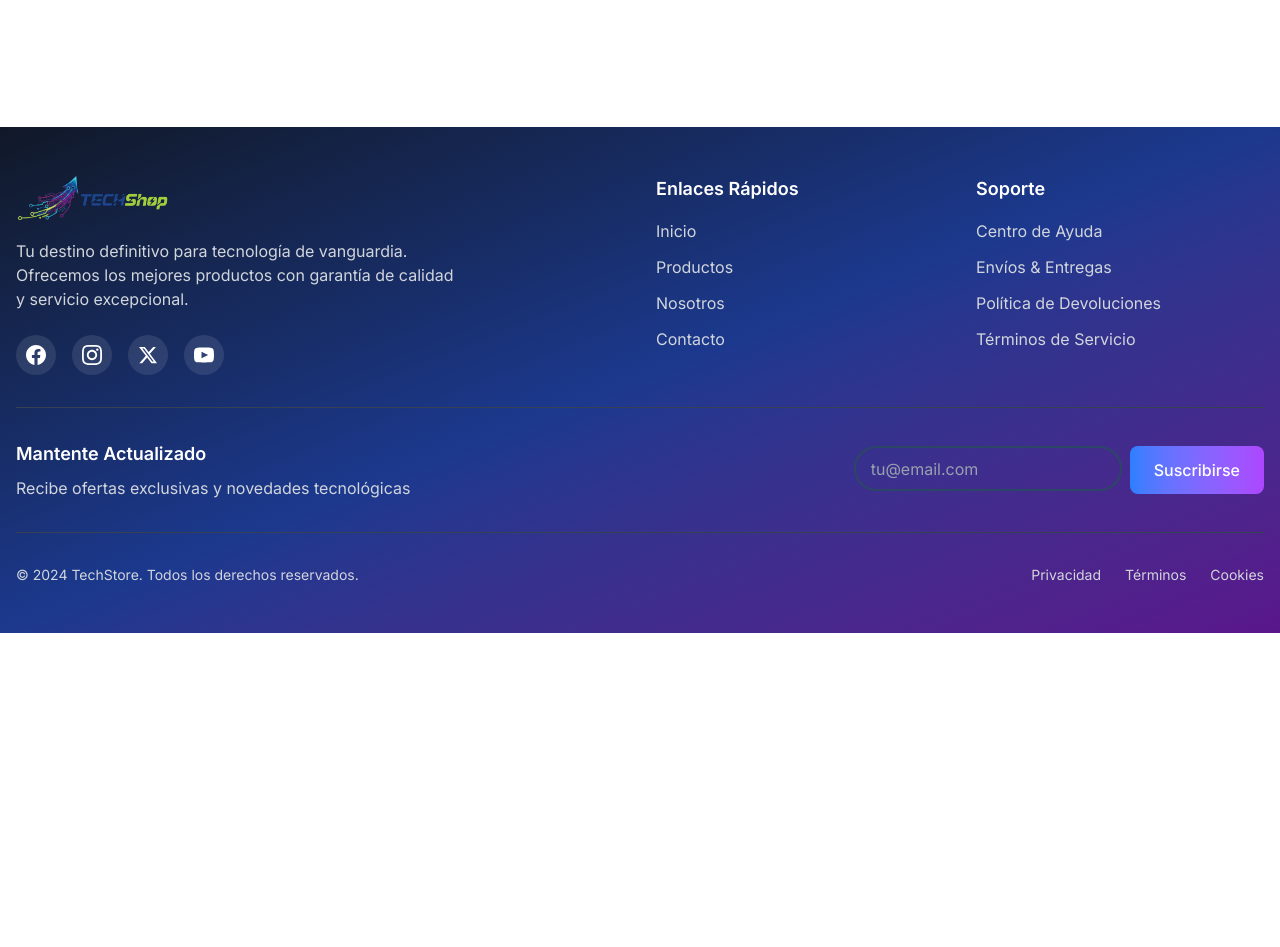
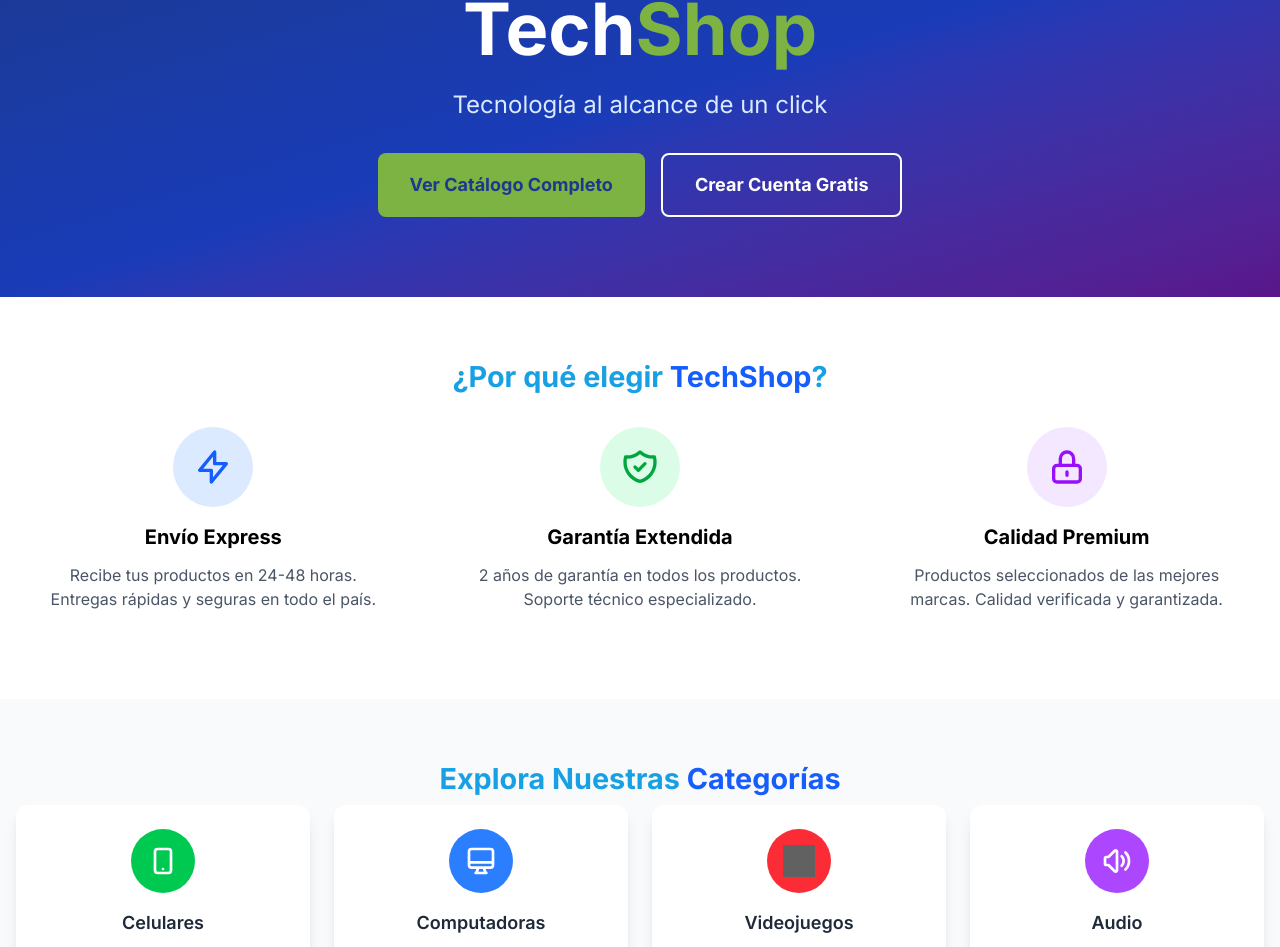
Before and after one commit to JorgePalomino2712/TechShop, a React (Vite) app: page / in a window 1280 px wide. Shown: the part 167-1114 px from the top of the page. Before the commit the page ends 800 px from the top, so only its background shows below. Built offline with nearby package versions, Linux system fonts and the light colour scheme; grey boxes are pictures that could not be loaded.

Commit message:
landing page terminada

```diff
--- a/src/pages/public/Landing.jsx
+++ b/src/pages/public/Landing.jsx
@@ -1,7 +1,169 @@
-import React from 'react'
+import React from 'react';
+import { useNavigate } from 'react-router-dom';
 
 export default function Landing() {
+  const navigate = useNavigate();
+
   return (
-    <div>Landing</div>
-  )
+    <div className="min-h-screen font-inter">
+      {/* Hero Section - */}
+      <section className="bg-gradient-to-br from-blue-900 via-blue-800 to-purple-900 text-white">
+        <div className="max-w-7xl mx-auto px-4 py-20">
+          <div className="text-center">
+            <h1 className="text-5xl md:text-7xl font-bold mb-6">
+              Tech<span className="text-[#7CB342]">Shop</span>
+            </h1>
+            <p className="text-xl md:text-2xl mb-8 text-blue-100 max-w-3xl mx-auto">
+              Tecnología al alcance de un click
+            </p>
+            <div className="flex flex-col sm:flex-row gap-4 justify-center">
+              <button
+                onClick={() => navigate('/products')}
+                className="bg-[#7CB342] text-blue-900 px-8 py-4 rounded-lg text-lg font-bold hover:bg-[#8BC34A] transition-colors cursor-pointer"
+              >
+                Ver Catálogo Completo
+              </button>
+              <button
+                onClick={() => navigate('/crearCuenta')}
+                className="border-2 border-white text-white px-8 py-4 rounded-lg text-lg font-bold hover:bg-white hover:text-blue-900 transition-colors cursor-pointer"
+              >
+                Crear Cuenta Gratis
+              </button>
+            </div>
+          </div>
+        </div>
+      </section>
+
+      {/* Features */}
+      <section className="py-16 bg-white">
+        <div className="max-w-7xl mx-auto px-4">
+          <h2 className="text-4xl font-bold text-center text-gray-800 mb-12">
+            ¿Por qué elegir <span className="text-blue-600">TechShop</span>?
+          </h2>
+          <div className="grid grid-cols-1 md:grid-cols-3 gap-8">
+            <div className="text-center p-6">
+              <div className="w-20 h-20 bg-blue-100 rounded-full flex items-center justify-center mx-auto mb-4">
+                <svg className="w-10 h-10 text-blue-600" fill="none" stroke="currentColor" viewBox="0 0 24 24">
+                  <path strokeLinecap="round" strokeLinejoin="round" strokeWidth={2} d="M13 10V3L4 14h7v7l9-11h-7z" />
+                </svg>
+              </div>
+              <h3 className="text-xl font-bold mb-3">Envío Express</h3>
+              <p className="text-gray-600">
+                Recibe tus productos en 24-48 horas. Entregas rápidas y seguras en todo el país.
+              </p>
+            </div>
+
+            <div className="text-center p-6">
+              <div className="w-20 h-20 bg-green-100 rounded-full flex items-center justify-center mx-auto mb-4">
+                <svg className="w-10 h-10 text-green-600" fill="none" stroke="currentColor" viewBox="0 0 24 24">
+                  <path strokeLinecap="round" strokeLinejoin="round" strokeWidth={2} d="M9 12l2 2 4-4m5.618-4.016A11.955 11.955 0 0112 2.944a11.955 11.955 0 01-8.618 3.04A12.02 12.02 0 003 9c0 5.591 3.824 10.29 9 11.622 5.176-1.332 9-6.03 9-11.622 0-1.042-.133-2.052-.382-3.016z" />
+                </svg>
+              </div>
+              <h3 className="text-xl font-bold mb-3">Garantía Extendida</h3>
+              <p className="text-gray-600">
+                2 años de garantía en todos los productos. Soporte técnico especializado.
+              </p>
+            </div>
+
+            <div className="text-center p-6">
+              <div className="w-20 h-20 bg-purple-100 rounded-full flex items-center justify-center mx-auto mb-4">
+                <svg className="w-10 h-10 text-purple-600" fill="none" stroke="currentColor" viewBox="0 0 24 24">
+                  <path strokeLinecap="round" strokeLinejoin="round" strokeWidth={2} d="M12 15v2m-6 4h12a2 2 0 002-2v-6a2 2 0 00-2-2H6a2 2 0 00-2 2v6a2 2 0 002 2zm10-10V7a4 4 0 00-8 0v4h8z" />
+                </svg>
+              </div>
+              <h3 className="text-xl font-bold mb-3">Calidad Premium</h3>
+              <p className="text-gray-600">
+                Productos seleccionados de las mejores marcas. Calidad verificada y garantizada.
+              </p>
+            </div>
+          </div>
+        </div>
+      </section>
+
+      {/* Categories Section */}
+      <section className="py-16 bg-gray-50">
+        <div className="max-w-7xl mx-auto px-4">
+          <h2 className="text-4xl font-bold text-center text-gray-800 mb-12">
+            Explora Nuestras <span className="text-blue-600">Categorías</span>
+          </h2>
+          <div className="grid grid-cols-1 md:grid-cols-2 lg:grid-cols-4 gap-6">
+
+            {/* Celulares */}
+            <div
+              className="bg-white rounded-xl shadow-lg p-6 text-center hover:shadow-xl transition-shadow cursor-pointer group"
+              onClick={() => navigate('/category/celulares')}
+            >
+              <div className="w-16 h-16 bg-green-500 rounded-full flex items-center justify-center mx-auto mb-4 group-hover:scale-110 transition-transform">
+                <svg className="w-8 h-8 text-white" fill="none" stroke="currentColor" viewBox="0 0 24 24">
+                  <path strokeLinecap="round" strokeLinejoin="round" strokeWidth={2} d="M12 18h.01M8 21h8a2 2 0 002-2V5a2 2 0 00-2-2H8a2 2 0 00-2 2v14a2 2 0 002 2z" />
+                </svg>
+              </div>
+              <h3 className="text-lg font-semibold text-gray-800 mb-2">
+                Celulares
+              </h3>
+              <p className="text-gray-600 text-sm">
+                Los últimos modelos
+              </p>
+            </div>
+
+            {/* Computadoras */}
+            <div
+              className="bg-white rounded-xl shadow-lg p-6 text-center hover:shadow-xl transition-shadow cursor-pointer group"
+              onClick={() => navigate('/category/computadoras')}
+            >
+              <div className="w-16 h-16 bg-blue-500 rounded-full flex items-center justify-center mx-auto mb-4 group-hover:scale-110 transition-transform">
+                <svg className="w-8 h-8 text-white" fill="none" stroke="currentColor" viewBox="0 0 24 24">
+                  <path strokeLinecap="round" strokeLinejoin="round" strokeWidth={2} d="M9.75 17L9 20l-1 1h8l-1-1-.75-3M3 13h18M5 17h14a2 2 0 002-2V5a2 2 0 00-2-2H5a2 2 0 00-2 2v10a2 2 0 002 2z" />
+                </svg>
+              </div>
+              <h3 className="text-lg font-semibold text-gray-800 mb-2">
+                Computadoras
+              </h3>
+              <p className="text-gray-600 text-sm">
+                Laptops y PCs
+              </p>
+            </div>
+
+            {/* Videojuegos */}
+            <div
+              className="bg-white rounded-xl shadow-lg p-6 text-center hover:shadow-xl transition-shadow cursor-pointer group"
+              onClick={() => navigate('/category/videojuegos')}
+            >
+              <div className="w-16 h-16 bg-red-500 rounded-full flex items-center justify-center mx-auto mb-4 group-hover:scale-110 transition-transform">
+                <img
+                  src="https://www.svgrepo.com/show/480458/game-controller.svg"
+                  alt="Videojuegos"
+                  className="w-8 h-8 invert"
+                />
+              </div>
+              <h3 className="text-lg font-semibold text-gray-800 mb-2">
+                Videojuegos
+              </h3>
+              <p className="text-gray-600 text-sm">
+                Consolas y juegos
+              </p>
+            </div>
+
+            {/* Audio */}
+            <div
+              className="bg-white rounded-xl shadow-lg p-6 text-center hover:shadow-xl transition-shadow cursor-pointer group"
+              onClick={() => navigate('/category/audio')}
+            >
+              <div className="w-16 h-16 bg-purple-500 rounded-full flex items-center justify-center mx-auto mb-4 group-hover:scale-110 transition-transform">
+                <svg className="w-8 h-8 text-white" fill="none" stroke="currentColor" viewBox="0 0 24 24">
+                  <path strokeLinecap="round" strokeLinejoin="round" strokeWidth={2} d="M15.536 8.464a5 5 0 010 7.072m2.828-9.9a9 9 0 010 12.728M5.586 15H4a1 1 0 01-1-1v-4a1 1 0 011-1h1.586l4.707-4.707C10.923 3.663 12 4.109 12 5v14c0 .891-1.077 1.337-1.707.707L5.586 15z" />
+                </svg>
+              </div>
+              <h3 className="text-lg font-semibold text-gray-800 mb-2">
+                Audio
+              </h3>
+              <p className="text-gray-600 text-sm">
+                Audífonos y bocinas
+              </p>
+            </div>
+          </div>
+        </div>
+      </section>
+    </div>
+  );
 }
```
Also changed, not shown: images/controller.svg (added).
